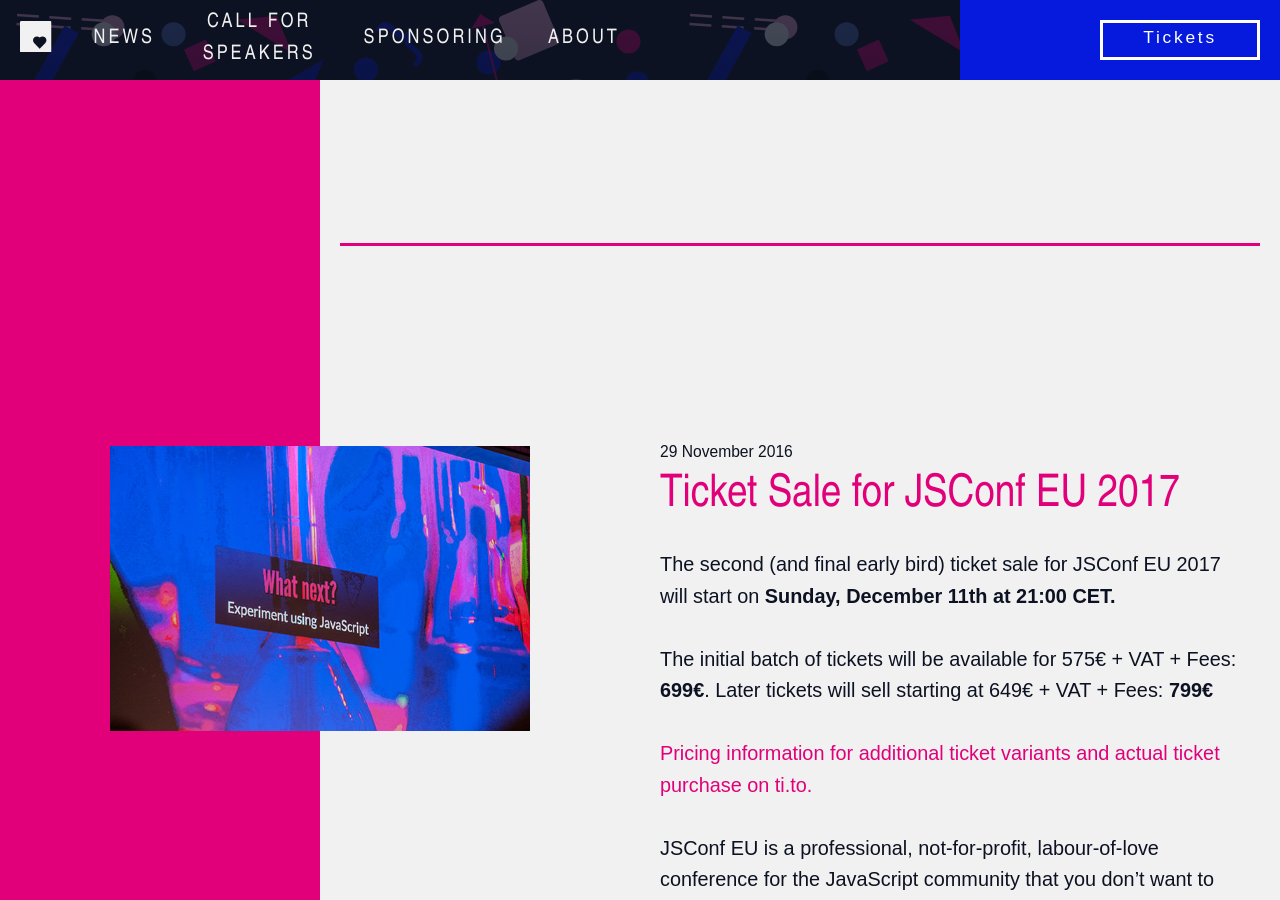
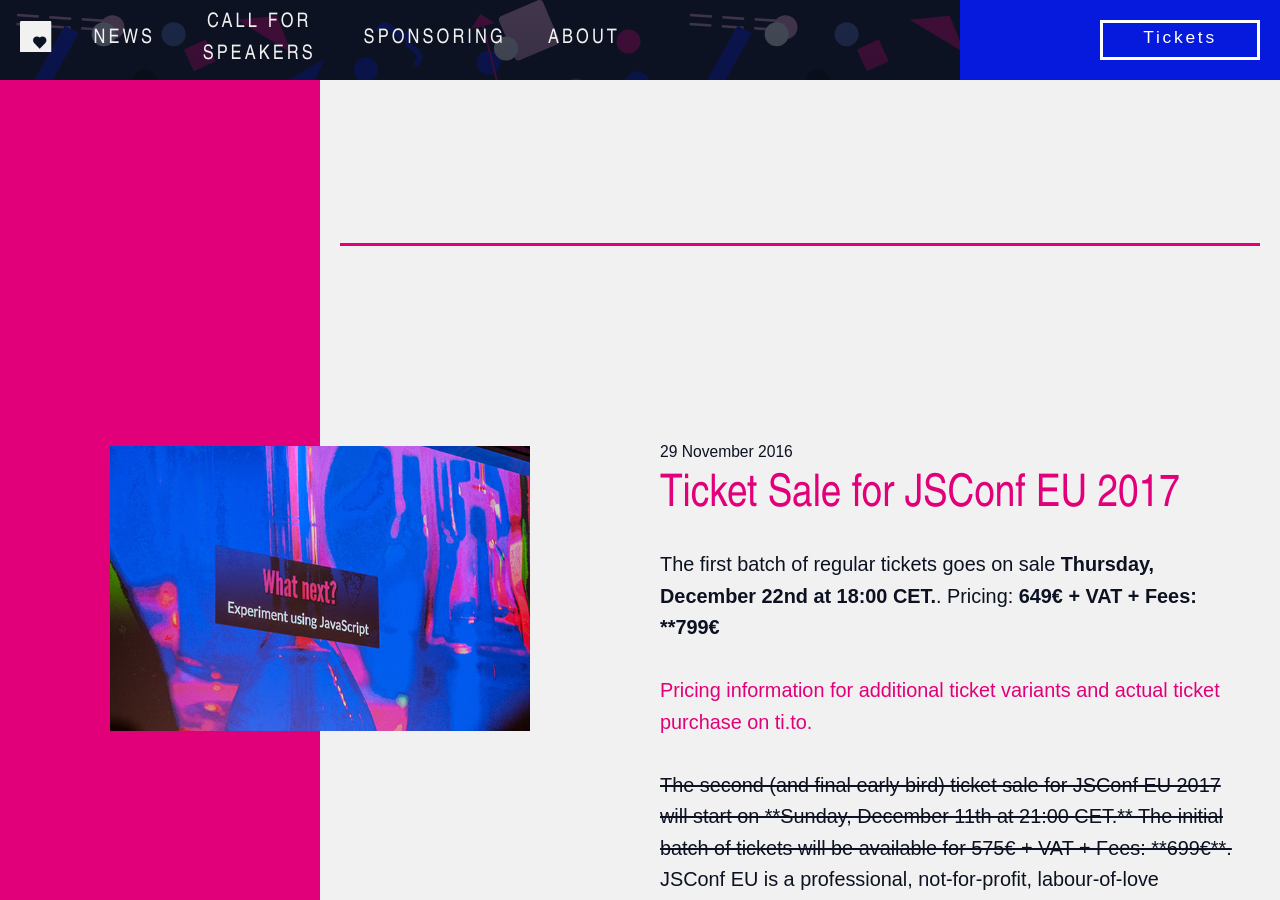
Before and after one commit to jsconf/2017.jsconf.eu, a Jekyll site: the page built from _posts/2016-11-29-tickets.md, in a window 1280 px wide and 900 px high. Built offline with Jekyll 4.4.1, drawn with Linux system fonts in a browser that asks for light colours; nearby versions of some CDN libraries; comment, search, counter and statistics services are not loaded.

Commit message:
Regular sale

```diff
--- a/_posts/2016-11-29-tickets.md
+++ b/_posts/2016-11-29-tickets.md
@@ -7,11 +7,15 @@
 ---
 
 {% include post-header.html %}
-The second (and final early bird) ticket sale for JSConf EU 2017 will start on **Sunday, December 11th at 21:00 CET.**
 
-The initial batch of tickets will be available for 575€ + VAT + Fees: **699€**. Later tickets will sell starting at 649€ + VAT + Fees: **799€**
+The first batch of regular tickets goes on sale **Thursday, December 22nd at 18:00 CET.**. Pricing: **649€ + VAT + Fees: **799€**
 
 [Pricing information for additional ticket variants and actual ticket purchase on ti.to.](https://ti.to/jsconfeu/jsconfeu2017)
+
+<strike>The second (and final early bird) ticket sale for JSConf EU 2017 will start on **Sunday, December 11th at 21:00 CET.**
+
+The initial batch of tickets will be available for 575€ + VAT + Fees: **699€**.</strike>
+
 
 JSConf EU is a professional, not-for-profit, labour-of-love conference for the JavaScript community that you don’t want to miss out on – Read up on the [JSConf EU experience and what a ticket buys you]({{ site.baseurl }}/why/ "WHY JSConf EU").
 
```
